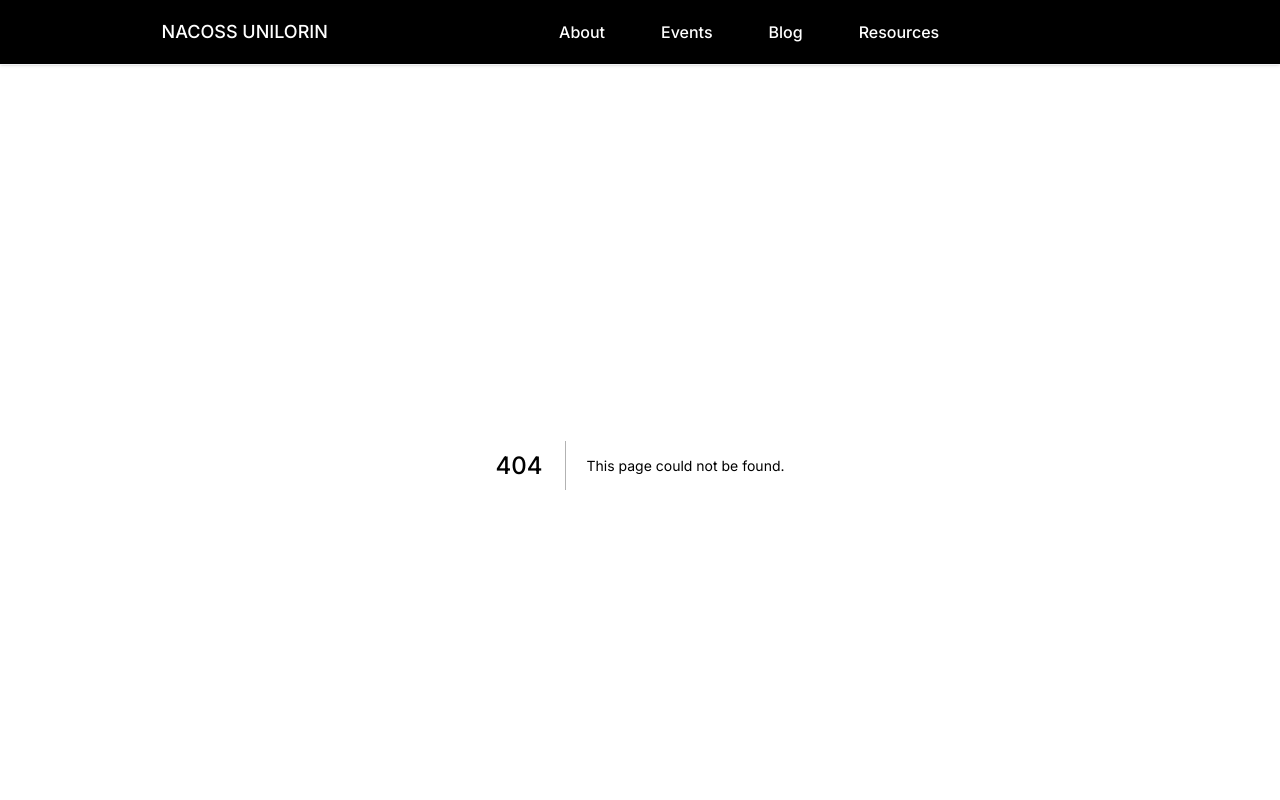
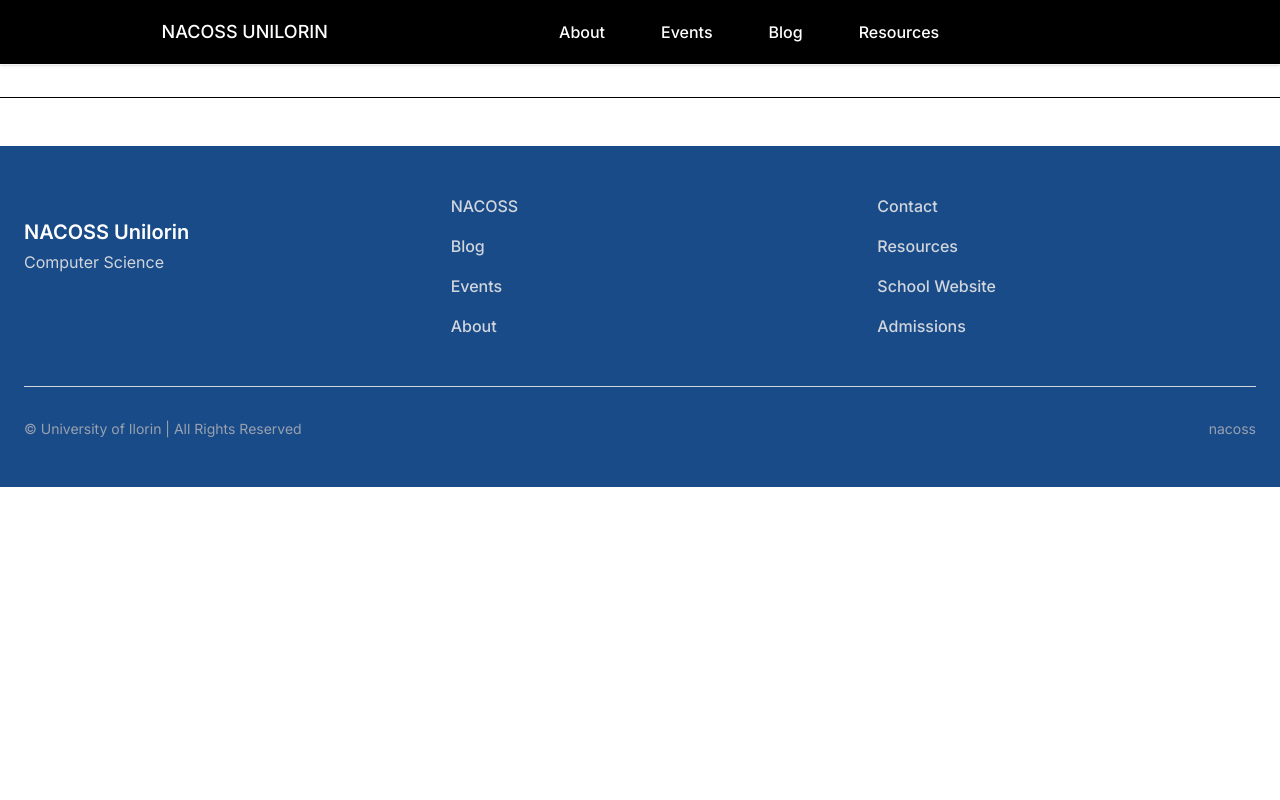
Before and after one commit to Oladotunlaniyan/NACOSS, a Next.js app: page /events in a window 1280 px wide. Before the commit this address had no page. Shown: the top 800 px of the page. Built offline with nearby package versions, Linux system fonts and the light colour scheme.

Commit message:
feat: add HeaderTitle component for events page

```diff
--- /dev/null
+++ b/src/app/events/page.tsx
@@ -0,0 +1,10 @@
+import title from "./title"
+import Title from "@/components/HeaderTitle"
+
+export default function ServicesPage() {
+    return (
+        <div>
+            <Title  title="EVENTS"/>
+        </div>
+    )
+}
--- /dev/null
+++ b/src/app/events/title.tsx
@@ -0,0 +1,19 @@
+// components/AboutTitle.tsx
+
+import React from 'react';
+
+const AboutTitle = () => {
+  return (
+    <div>
+      <div className="mt-8">
+        <h2 className="text-4xl sm:text-5xl md:text-6xl lg:text-7xl xl:text-[4rem] font-extrabold ml-4 sm:ml-8 md:ml-16 lg:ml-24 xl:ml-[81px]">
+          EVENTS
+        </h2>
+        <hr />
+        <br /> <br />
+      </div>
+    </div>
+  );
+};
+
+export default AboutTitle;
```
